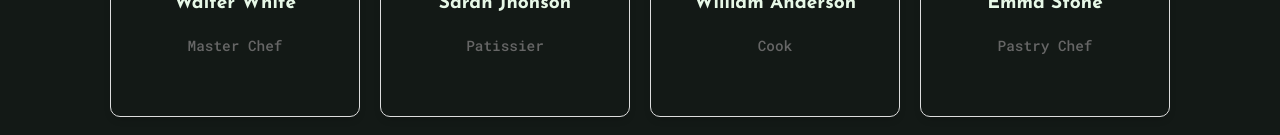
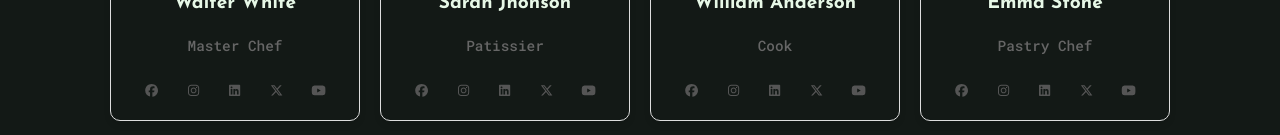
Before and after one commit to heyAbdullahBruh/SiuuPaC, a Next.js app: page /chef in a window 1280 px wide. Shown: the part 611-746 px from the top of the page. Built offline with nearby package versions, Linux system fonts and the light colour scheme.

Commit message:
#Update2.2

```diff
--- a/src/component/chef/chef.jsx
+++ b/src/component/chef/chef.jsx
@@ -1,5 +1,8 @@
 import { chefsData } from '@/data/eventData';
 import styles from './chef.module.css';
+import { FontAwesomeIcon } from '@fortawesome/react-fontawesome';
+import { faFacebook, faInstagram, faLinkedin, faXTwitter, faYoutube } from '@fortawesome/free-brands-svg-icons';
+import Link from 'next/link';
 
 const Chefs = () => {
 
@@ -20,9 +23,11 @@ const Chefs = () => {
                             <h3 className={styles.name}>{name}</h3>
                             <p className={styles.title}>{title}</p>
                             <div className={styles.icons}>
-                            <i className="fa fa-facebook"></i>
-                            <i className="fa fa-instagram"></i>
-                            <i className="fa fa-linkedin"></i>
+                                <Link href={'/#'} style={{textDecoration:'none'}}><FontAwesomeIcon  icon={faFacebook}/></Link>
+                                <Link href={'/#'} style={{textDecoration:'none'}}><FontAwesomeIcon icon={faInstagram}/></Link>
+                                <Link href={'/#'} style={{textDecoration:'none'}}><FontAwesomeIcon icon={faLinkedin}/></Link>
+                                <Link href={'/#'} style={{textDecoration:'none'}}><FontAwesomeIcon icon={faXTwitter}/></Link>
+                                <Link href={'/#'} style={{textDecoration:'none'}}><FontAwesomeIcon icon={faYoutube}/></Link>
                             </div>
                         </div>
                     </article>
--- a/src/component/chef/chef.module.css
+++ b/src/component/chef/chef.module.css
@@ -68,15 +68,20 @@
     color: #666;
     margin-bottom: 15px;
   }
-
-  .icons i {
-    margin: 0 8px;
-    font-size: 1.2rem;
+  .icons{
+    display: flex;
+    flex-direction: row;
+    justify-content: center;
+    align-items: center;
+    gap: .2rem;
+  }
+  .icons a svg {
     color: #555;
     cursor: pointer;
     transition: color 0.3s;
+    width: 1.2rem;
   }
 
-  .icons i:hover {
-    color: #007bff;
+  .icons a svg:hover {
+    color:gold;
   }
```
Also changed, not shown: package.json (+7 -0 lines), 1 other file (tests, documents, lock files or other folders).
